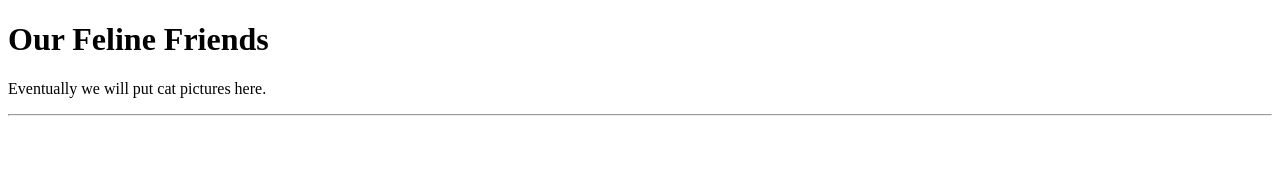
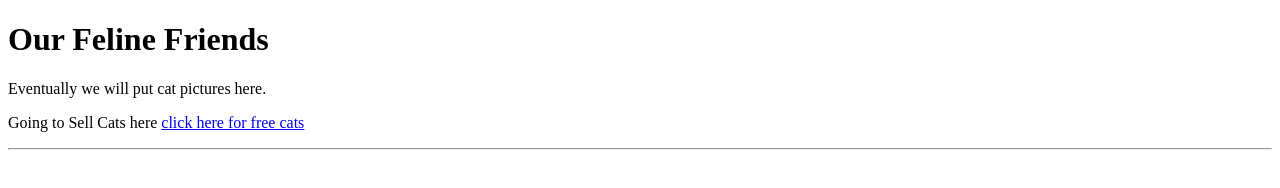
Before and after one commit to LiamJA2007/Test, a plain HTML site: page Index.html in a window 1280 px wide. Drawn offline with Linux system fonts and the light colour scheme.

Commit message:
Buy Free Cats Here

```diff
--- a/Index.html
+++ b/Index.html
@@ -7,6 +7,7 @@
   <body>
     <h1>Our Feline Friends</h1>
     <p>Eventually we will put cat pictures here.</p>
+    <p>Going to Sell Cats here <a href="/"> click here for free cats</a></p>
     <hr>
   </body>
 </html>
```
